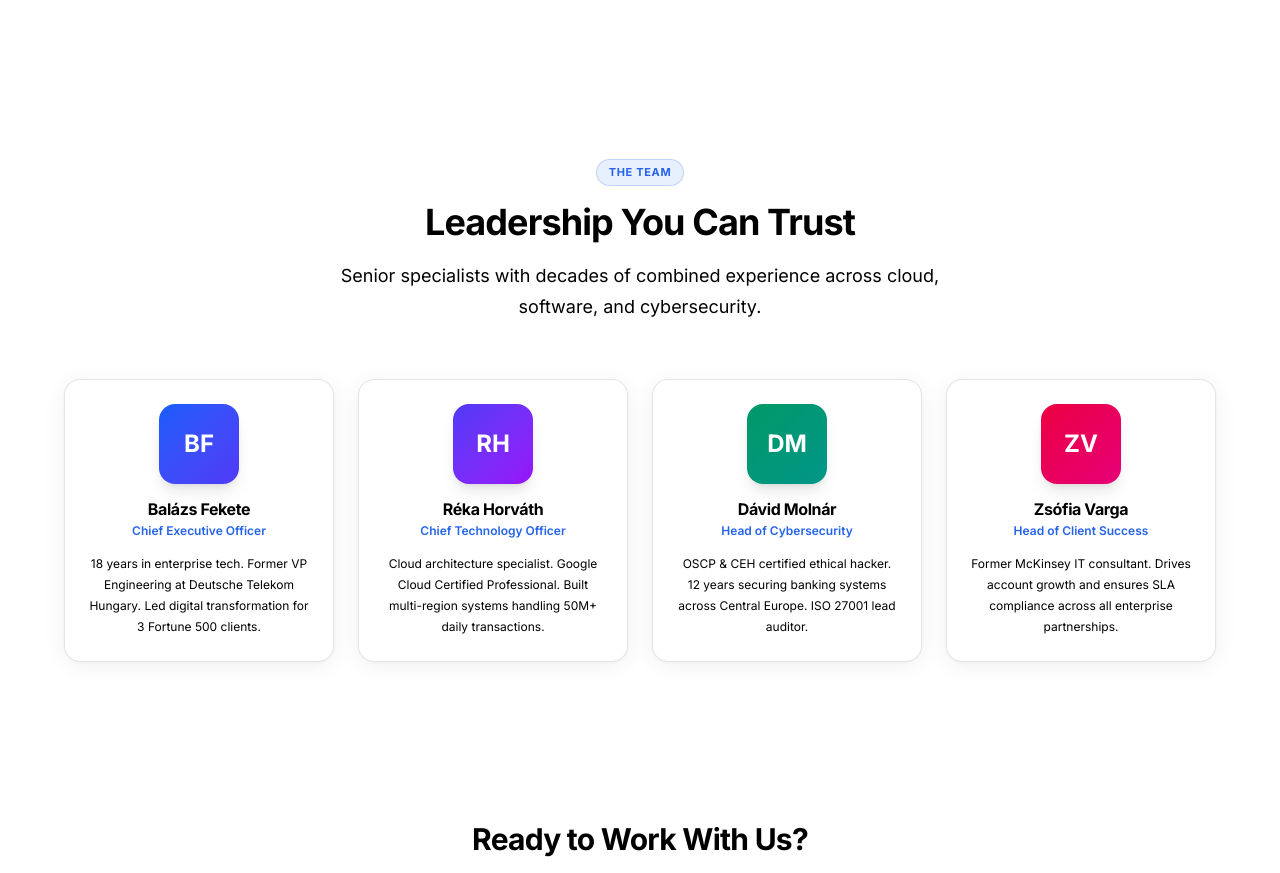
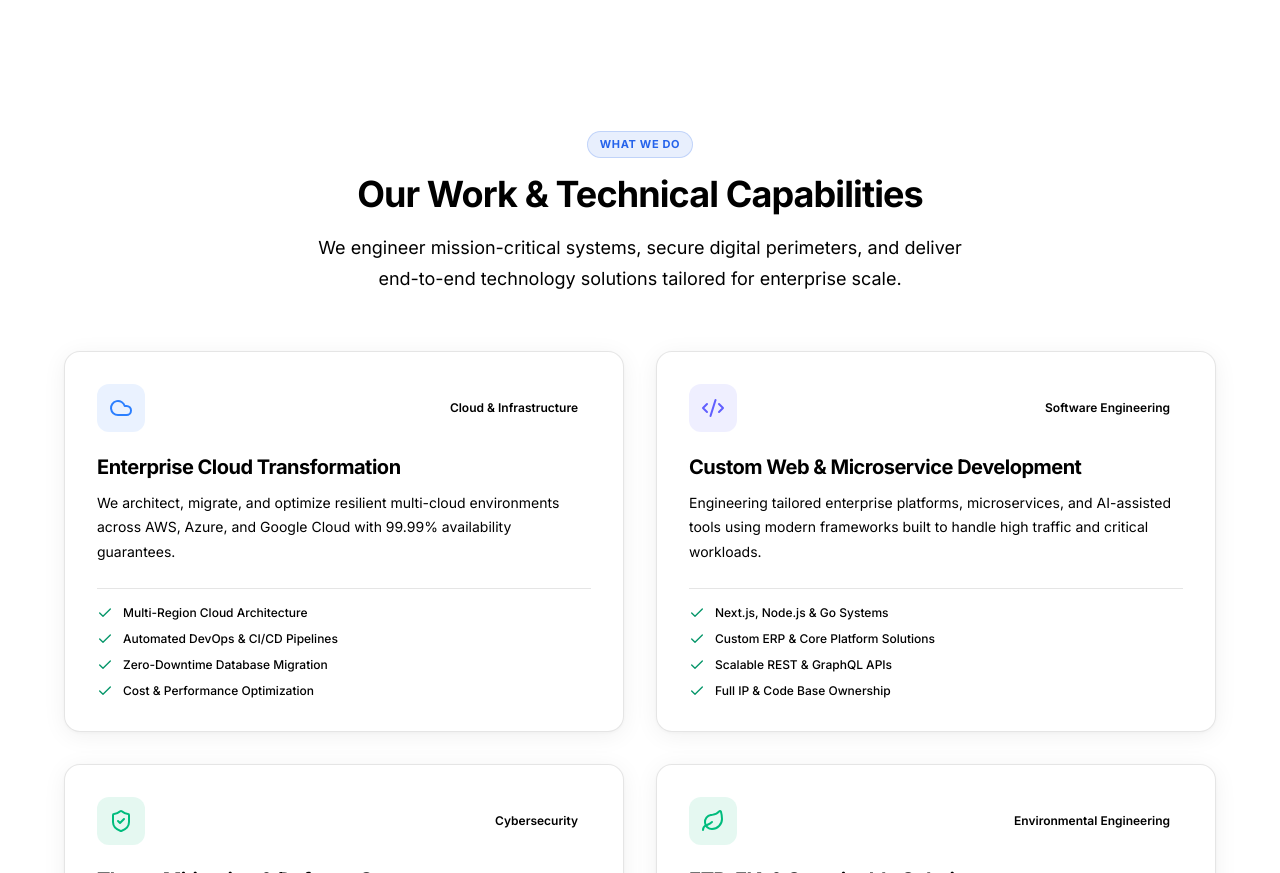
Before and after one commit to cmtimran/ServixoSolutionsKFTWeb, a Next.js app: page /about in a window 1280 px wide. Shown: the part 1927-2800 px from the top of the page. Built offline with nearby package versions, Linux system fonts and the light colour scheme; no server answers.

Commit message:
Update About Us page: remove team section and add work capabilities

```diff
--- a/src/app/about/page.tsx
+++ b/src/app/about/page.tsx
@@ -2,12 +2,12 @@ import type { Metadata } from 'next';
 import Header from '@/components/Header';
 import Footer from '@/components/Footer';
 import PageHero from '@/components/PageHero';
-import { Users, Award, Target, Zap, CheckCircle2, ArrowRight } from 'lucide-react';
+import { Users, Award, Target, Zap, CheckCircle2, ArrowRight, Cloud, ShieldCheck, Code2, Leaf, Check } from 'lucide-react';
 import Link from 'next/link';
 
 export const metadata: Metadata = {
   title: 'About Us',
-  description: 'Learn about Servixo Solutions KFT — our story, values, and the expert team behind Budapest\'s premier IT services company.',
+  description: 'Learn about Servixo Solutions KFT — our story, core principles, technical domain expertise, and enterprise-grade software and cybersecurity solutions.',
 };
 
 const VALUES = [
@@ -37,38 +37,44 @@ const VALUES = [
   },
 ];
 
-const TEAM = [
+const WORK_DOMAINS = [
   {
-    name: 'Balázs Fekete',
-    title: 'Chief Executive Officer',
-    bio: '18 years in enterprise tech. Former VP Engineering at Deutsche Telekom Hungary. Led digital transformation for 3 Fortune 500 clients.',
-    initials: 'BF',
-    gradient: 'from-blue-600 to-indigo-600',
+    icon: Cloud,
+    badge: 'Cloud & Infrastructure',
+    title: 'Enterprise Cloud Transformation',
+    desc: 'We architect, migrate, and optimize resilient multi-cloud environments across AWS, Azure, and Google Cloud with 99.99% availability guarantees.',
+    highlights: ['Multi-Region Cloud Architecture', 'Automated DevOps & CI/CD Pipelines', 'Zero-Downtime Database Migration', 'Cost & Performance Optimization'],
+    gradient: 'from-blue-500/10 to-indigo-500/10 border-blue-500/20',
+    iconColor: 'text-blue-500 bg-blue-500/10',
   },
   {
-    name: 'Réka Horváth',
-    title: 'Chief Technology Officer',
-    bio: 'Cloud architecture specialist. Google Cloud Certified Professional. Built multi-region systems handling 50M+ daily transactions.',
-    initials: 'RH',
-    gradient: 'from-indigo-600 to-purple-600',
+    icon: Code2,
+    badge: 'Software Engineering',
+    title: 'Custom Web & Microservice Development',
+    desc: 'Engineering tailored enterprise platforms, microservices, and AI-assisted tools using modern frameworks built to handle high traffic and critical workloads.',
+    highlights: ['Next.js, Node.js & Go Systems', 'Custom ERP & Core Platform Solutions', 'Scalable REST & GraphQL APIs', 'Full IP & Code Base Ownership'],
+    gradient: 'from-indigo-500/10 to-purple-500/10 border-indigo-500/20',
+    iconColor: 'text-indigo-500 bg-indigo-500/10',
   },
   {
-    name: 'Dávid Molnár',
-    title: 'Head of Cybersecurity',
-    bio: 'OSCP & CEH certified ethical hacker. 12 years securing banking systems across Central Europe. ISO 27001 lead auditor.',
-    initials: 'DM',
-    gradient: 'from-emerald-600 to-teal-600',
+    icon: ShieldCheck,
+    badge: 'Cybersecurity',
+    title: 'Threat Mitigation & Defense Systems',
+    desc: 'Proactive cyber defense, penetration testing, compliance management, and proprietary products like Gateway Threat Authority (GTA) for real-time DDoS protection.',
+    highlights: ['Penetration Testing & Audits', 'Gateway Threat Authority (GTA)', 'GuardX Endpoint Protection', 'ISO 27001 & GDPR Compliance'],
+    gradient: 'from-emerald-500/10 to-teal-500/10 border-emerald-500/20',
+    iconColor: 'text-emerald-500 bg-emerald-500/10',
   },
   {
-    name: 'Zsófia Varga',
-    title: 'Head of Client Success',
-    bio: 'Former McKinsey IT consultant. Drives account growth and ensures SLA compliance across all enterprise partnerships.',
-    initials: 'ZV',
-    gradient: 'from-rose-600 to-pink-600',
+    icon: Leaf,
+    badge: 'Environmental Engineering',
+    title: 'ETP, EIA & Sustainable Solutions',
+    desc: 'Designing comprehensive Environmental Treatment Plants (ETP), conducting Environmental Impact Assessments (EIA), and implementing industrial waste management systems.',
+    highlights: ['Effluent Treatment Plant (ETP) Design', 'Environmental Impact Assessment (EIA)', 'Industrial Waste Recycling Systems', 'Sustainability & Regulatory Audits'],
+    gradient: 'from-amber-500/10 to-emerald-500/10 border-amber-500/20',
+    iconColor: 'text-emerald-500 bg-emerald-500/10',
   },
 ];
-
-
 
 export default function AboutPage() {
   return (
@@ -144,10 +150,10 @@ export default function AboutPage() {
               A Decade of Building the <span className="text-gradient">Digital Future</span>
             </h2>
             <p className="text-base leading-relaxed mb-4" style={{ color: 'var(--text-secondary)' }}>
-              Founded in 2014 by a small team of passionate engineers in Budapest, Servixo Solutions KFT was born from a simple belief: enterprises deserve IT partners who combine global technology expertise with local market understanding.
+              Founded in 2014 by passionate engineers in Budapest, Servixo Solutions KFT was born from a simple belief: enterprises deserve IT partners who combine global technology expertise with local market understanding.
             </p>
             <p className="text-base leading-relaxed mb-8" style={{ color: 'var(--text-secondary)' }}>
-              Over a decade, we've grown to a 45+ specialist team, serving clients across 8 European countries. Our proprietary products — CoreERP and GuardX — are trusted by companies from mid-size startups to multinational corporations.
+              Over a decade, we have expanded operations across 8 European countries. Our proprietary products — CoreERP, GuardX, and Gateway Threat Authority — are trusted by companies from mid-size startups to multinational corporations.
             </p>
             <div className="space-y-3">
               {['EU GDPR Compliant Operations', 'ISO 27001 Certified Security Practices', 'Microsoft & AWS Certified Partner Network'].map((item) => (
@@ -160,30 +166,69 @@ export default function AboutPage() {
           </div>
         </section>
 
-        {/* Team */}
+        {/* Our Work & Capabilities */}
         <section className="py-20 px-4 sm:px-6 lg:px-8" style={{ background: 'var(--bg-muted)' }}>
           <div className="max-w-6xl mx-auto">
             <div className="text-center mb-14">
-              <span className="badge mb-4 inline-block">The Team</span>
-              <h2 className="text-3xl sm:text-4xl font-extrabold mb-4">Leadership You Can Trust</h2>
+              <span className="badge mb-4 inline-block">What We Do</span>
+              <h2 className="text-3xl sm:text-4xl font-extrabold mb-4">Our Work & Technical Capabilities</h2>
               <p className="text-lg max-w-2xl mx-auto" style={{ color: 'var(--text-secondary)' }}>
-                Senior specialists with decades of combined experience across cloud, software, and cybersecurity.
+                We engineer mission-critical systems, secure digital perimeters, and deliver end-to-end technology solutions tailored for enterprise scale.
               </p>
             </div>
 
-            <div className="grid grid-cols-1 sm:grid-cols-2 lg:grid-cols-4 gap-6">
-              {TEAM.map((member) => (
-                <div key={member.name} className="glass-card rounded-2xl p-6 text-center flex flex-col items-center gap-4">
-                  <div className={`w-20 h-20 rounded-2xl bg-gradient-to-br ${member.gradient} flex items-center justify-center text-white font-bold text-2xl shadow-lg`}>
-                    {member.initials}
+            <div className="grid grid-cols-1 md:grid-cols-2 gap-8 mb-14">
+              {WORK_DOMAINS.map((domain) => {
+                const Icon = domain.icon;
+                return (
+                  <div
+                    key={domain.title}
+                    className={`glass-card rounded-2xl p-8 border flex flex-col justify-between transition-all duration-300 hover:shadow-xl ${domain.gradient}`}
+                  >
+                    <div>
+                      <div className="flex items-center justify-between mb-6">
+                        <div className={`w-12 h-12 rounded-xl flex items-center justify-center ${domain.iconColor}`}>
+                          <Icon className="w-6 h-6" />
+                        </div>
+                        <span className="text-xs font-semibold px-3 py-1 rounded-full bg-white/10 text-secondary border border-white/10">
+                          {domain.badge}
+                        </span>
+                      </div>
+
+                      <h3 className="text-xl font-bold mb-3">{domain.title}</h3>
+                      <p className="text-sm leading-relaxed mb-6" style={{ color: 'var(--text-muted)' }}>
+                        {domain.desc}
+                      </p>
+                    </div>
+
+                    <div className="space-y-2.5 pt-4 border-t" style={{ borderColor: 'var(--border)' }}>
+                      {domain.highlights.map((item) => (
+                        <div key={item} className="flex items-center gap-2.5">
+                          <Check className="w-4 h-4 flex-shrink-0" style={{ color: 'var(--brand-emerald)' }} />
+                          <span className="text-xs font-medium" style={{ color: 'var(--text-secondary)' }}>
+                            {item}
+                          </span>
+                        </div>
+                      ))}
+                    </div>
                   </div>
-                  <div>
-                    <h3 className="font-bold text-base mb-0.5">{member.name}</h3>
-                    <p className="text-xs font-semibold mb-3" style={{ color: 'var(--brand-blue)' }}>{member.title}</p>
-                    <p className="text-xs leading-relaxed" style={{ color: 'var(--text-muted)' }}>{member.bio}</p>
-                  </div>
-                </div>
-              ))}
+                );
+              })}
+            </div>
+
+            <div className="glass-card rounded-2xl p-8 text-center max-w-3xl mx-auto border" style={{ borderColor: 'var(--border)' }}>
+              <h3 className="text-lg font-bold mb-2">Looking for a custom solution or consultation?</h3>
+              <p className="text-sm mb-6" style={{ color: 'var(--text-muted)' }}>
+                Explore our full suite of digital solutions, proprietary software products, and environmental engineering services.
+              </p>
+              <div className="flex flex-wrap items-center justify-center gap-4">
+                <Link href="/services" className="btn-primary text-sm">
+                  View All Services <ArrowRight className="w-4 h-4" />
+                </Link>
+                <Link href="/products" className="btn-outline text-sm">
+                  Explore Products
+                </Link>
+              </div>
             </div>
           </div>
         </section>
@@ -197,7 +242,7 @@ export default function AboutPage() {
             </p>
             <div className="flex flex-col sm:flex-row gap-4 justify-center">
               <Link href="/quote" className="btn-primary">Get a Free Quote <ArrowRight className="w-4 h-4" /></Link>
-              <Link href="/contact" className="btn-outline">Contact Our Team</Link>
+              <Link href="/contact" className="btn-outline">Contact Us</Link>
             </div>
           </div>
         </section>
```
